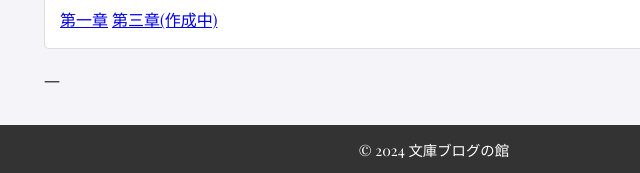
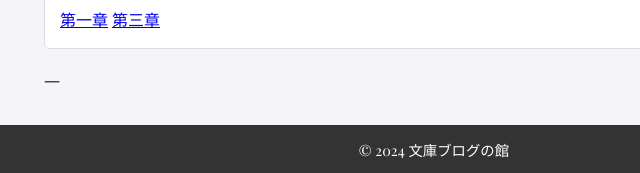
Before and after one commit to osiro123/osiro123, a plain HTML site: page p032.html in a window 1280 px wide. Shown: the part 4924-5097 px from the top of the page, 206-846 px from the left. Drawn offline with nearby package versions, Linux system fonts and the light colour scheme.

Commit message:
Add files via upload

```diff
--- a/p032.html
+++ b/p032.html
@@ -250,7 +250,7 @@
                 </span><span style='font-size:10.0pt'>　娘から父親を奪った罪悪感もまったくなかった、といったら嘘くさく思われるかもしれないが、数年後、私が再婚するというシナリオも無かった。</span></p>
 
             <a href="p031.html">第一章</a>
-            <a href="p033.html">第三章(作成中)</a>
+            <a href="p033.html">第三章</a>
         </section>
 
         一
```
